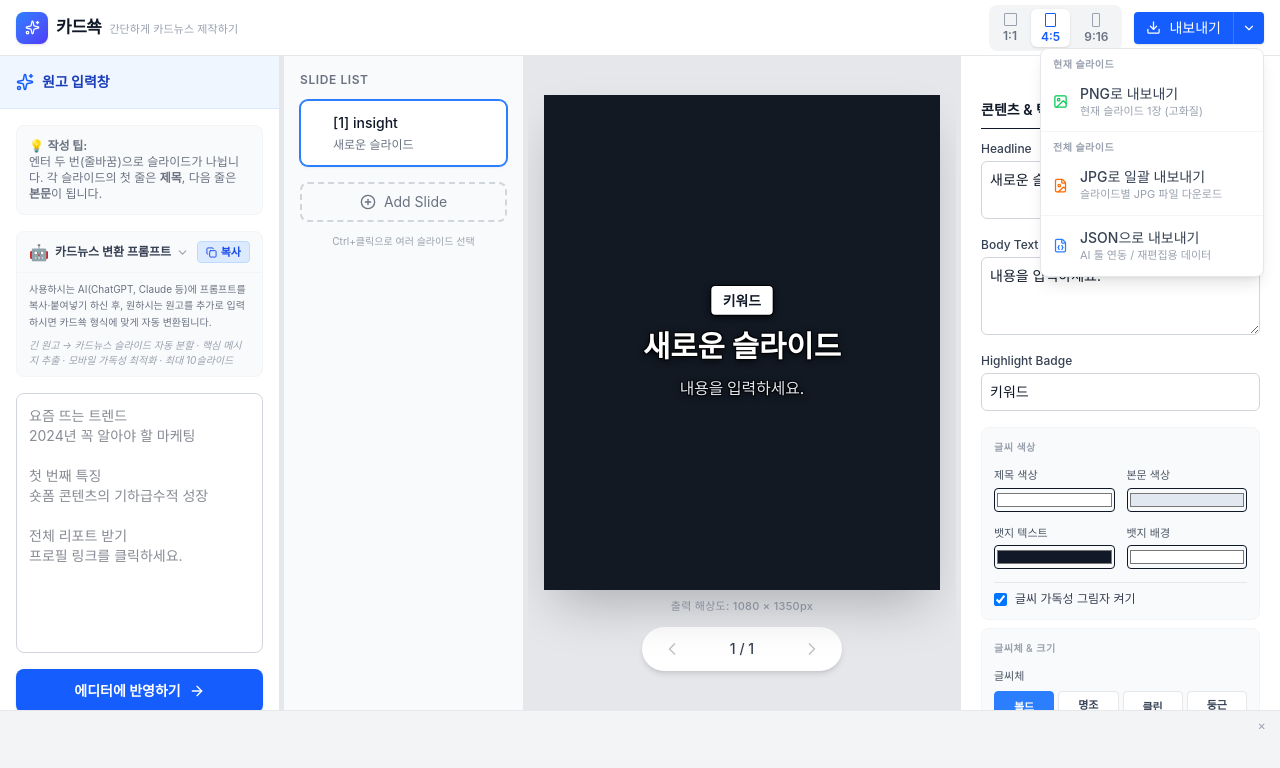
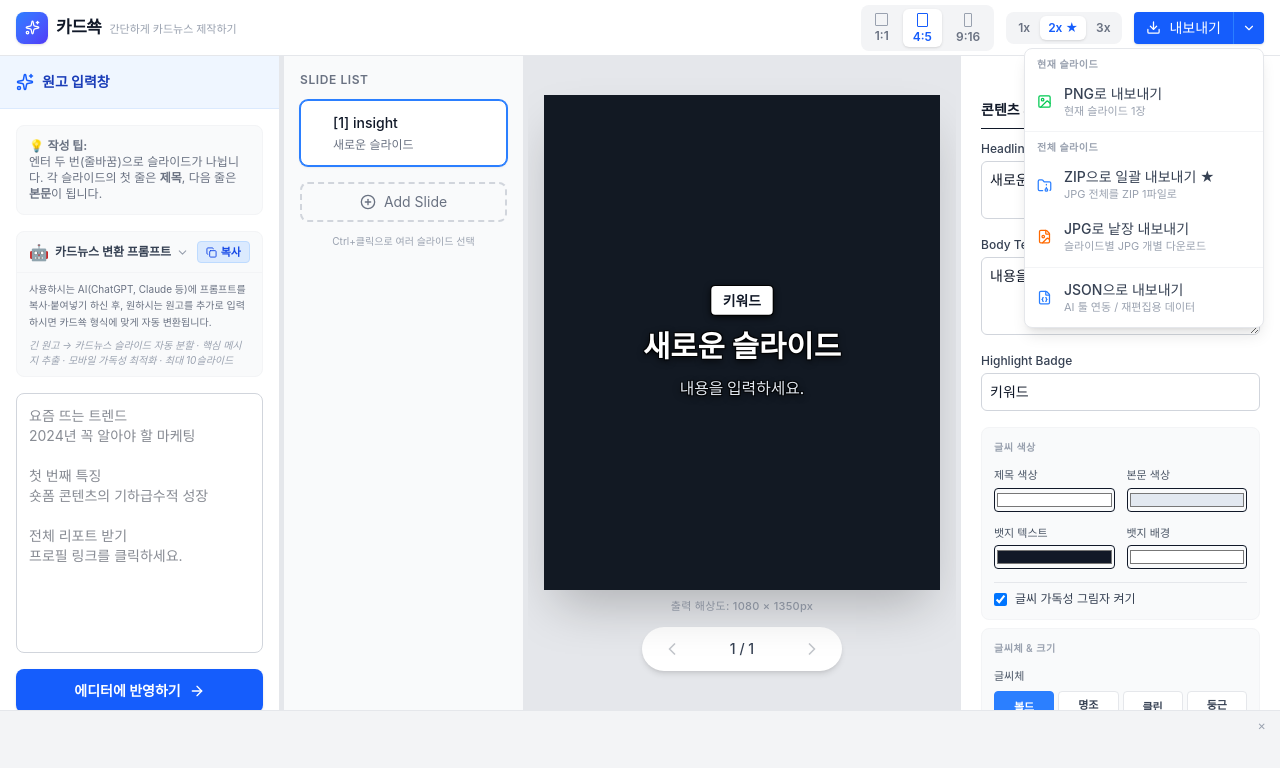
Before and after one commit to chorea0408-png/CARDSSOK, a React (Vite) app: page / in a window 1280 px wide. Both pictures are taken after a click on the button 1248 px from the left and 27 px from the top of the page. Shown: the top 768 px of the page. Built offline with nearby package versions, Linux system fonts and the light colour scheme.

Commit message:
Update Header.tsx

```diff
--- a/src/components/Header.tsx
+++ b/src/components/Header.tsx
@@ -1,27 +1,40 @@
 import React, { useState, useRef, useEffect } from 'react';
 import { useEditorStore } from '../store';
-import { Download, Sparkles, ChevronDown, FileJson, Image, FileImage } from 'lucide-react';
-import { SlideRatio, SLIDE_SIZE_PRESETS } from '../types';
+import { Download, Sparkles, ChevronDown, FileJson, Image, FileImage, FolderArchive } from 'lucide-react';
+import { ExportQuality, SlideRatio, SLIDE_SIZE_PRESETS } from '../types';
 import { clsx } from 'clsx';
 import { ExportAdModal } from './ExportAdModal';
 
-// w/h는 버튼 아이콘 표시용 크기 (실제 비율 반영)
 const RATIO_BUTTONS: { ratio: SlideRatio; iconW: number; iconH: number }[] = [
   { ratio: '1:1',  iconW: 13, iconH: 13 },
   { ratio: '4:5',  iconW: 11, iconH: 14 },
   { ratio: '9:16', iconW: 8,  iconH: 14 },
 ];
 
+const QUALITY_OPTIONS: { value: ExportQuality; label: string; desc: string }[] = [
+  { value: '1x', label: '1x',  desc: '빠른 미리보기' },
+  { value: '2x', label: '2x ★', desc: '권장 고화질'   },
+  { value: '3x', label: '3x',  desc: '최고화질'       },
+];
+
 export const Header: React.FC = () => {
-  const { project, selectedSlideId, exportJSON, exportPNG, exportAllJPG, slideRatio, setSlideRatio } = useEditorStore();
+  const {
+    project, selectedSlideId,
+    exportJSON, exportPNG, exportAllJPG, exportAllZIP,
+    slideRatio, setSlideRatio,
+    exportQuality, setExportQuality,
+  } = useEditorStore();
+
   const [dropdownOpen, setDropdownOpen] = useState(false);
   const [isExporting, setIsExporting] = useState(false);
+  const [exportProgress, setExportProgress] = useState('');
   const dropdownRef = useRef<HTMLDivElement>(null);
 
-  // 광고 모달 상태
-  const [adModal, setAdModal] = useState<{ open: boolean; type: 'png' | 'jpg' | null; label: string }>({
-    open: false, type: null, label: '',
-  });
+  const [adModal, setAdModal] = useState<{
+    open: boolean;
+    type: 'png' | 'jpg' | 'zip' | null;
+    label: string;
+  }>({ open: false, type: null, label: '' });
 
   useEffect(() => {
     const handler = (e: MouseEvent) => {
@@ -33,29 +46,36 @@ export const Header: React.FC = () => {
     return () => document.removeEventListener('mousedown', handler);
   }, []);
 
-  // 실제 export 실행 (광고 모달 확인 후 호출)
-  const runExport = async (type: 'json' | 'png' | 'jpg') => {
+  const runExport = async (type: 'json' | 'png' | 'jpg' | 'zip') => {
     if (type === 'json') { exportJSON(); return; }
     setIsExporting(true);
+    const labels: Record<string, string> = { png: 'PNG 저장 중…', jpg: 'JPG 저장 중…', zip: 'ZIP 만드는 중…' };
+    setExportProgress(labels[type]);
     try {
       if (type === 'png') await exportPNG(selectedSlideId);
       if (type === 'jpg') await exportAllJPG();
+      if (type === 'zip') await exportAllZIP();
     } finally {
       setIsExporting(false);
+      setExportProgress('');
     }
   };
 
-  // export 버튼 클릭 시 → JSON은 바로, 이미지는 광고 모달 먼저
-  const handleExport = (type: 'json' | 'png' | 'jpg') => {
+  const handleExport = (type: 'json' | 'png' | 'jpg' | 'zip') => {
     setDropdownOpen(false);
     if (type === 'json') { runExport('json'); return; }
-    const label = type === 'png' ? 'PNG 다운로드' : 'JPG 일괄 다운로드';
-    setAdModal({ open: true, type, label });
+    const labelMap: Record<string, string> = {
+      png: 'PNG 다운로드',
+      jpg: 'JPG 일괄 다운로드',
+      zip: 'ZIP 일괄 다운로드',
     };
+    setAdModal({ open: true, type: type as 'png' | 'jpg' | 'zip', label: labelMap[type] });
+  };
+
+  const preset = SLIDE_SIZE_PRESETS[slideRatio];
 
   return (
     <>
-    {/* 소프트 인터스티셜 광고 모달 */}
       {adModal.open && adModal.type && (
         <ExportAdModal
           exportLabel={adModal.label}
@@ -65,23 +85,16 @@ export const Header: React.FC = () => {
       )}
 
       <header className="h-14 border-b border-gray-200 bg-white px-3 md:px-4 flex items-center justify-between shrink-0 z-20">
-      {/* 카드쑉 브랜드 */}
+        {/* 브랜드 */}
         <div className="flex items-center gap-2">
           <div className="w-8 h-8 rounded-lg bg-gradient-to-br from-blue-500 to-indigo-600 flex items-center justify-center shadow-sm shrink-0">
             <Sparkles size={15} className="text-white" />
           </div>
           <div className="flex items-baseline gap-2">
-          <span
-            className="font-extrabold text-gray-900"
-            style={{ fontSize: '17px', letterSpacing: '-0.03em' }}
-          >
+            <span className="font-extrabold text-gray-900" style={{ fontSize: '17px', letterSpacing: '-0.03em' }}>
               카드쑉
             </span>
-          {/* 서브타이틀: 모바일에서 숨김 */}
-          <span
-            className="hidden md:inline text-gray-400 font-medium"
-            style={{ fontSize: '11px', letterSpacing: '0.01em' }}
-          >
+            <span className="hidden md:inline text-gray-400 font-medium" style={{ fontSize: '11px' }}>
               간단하게 카드뉴스 제작하기
             </span>
           </div>
@@ -114,6 +127,26 @@ export const Header: React.FC = () => {
             ))}
           </div>
 
+          {/* 화질 선택 */}
+          <div className="hidden md:flex items-center gap-0.5 bg-gray-100 rounded-lg p-1">
+            {QUALITY_OPTIONS.map(({ value, label, desc }) => (
+              <button
+                key={value}
+                onClick={() => setExportQuality(value)}
+                title={`${desc} (${preset.exportW}×${preset.exportH}${value === '3x' ? ' ×1.5' : ''})`}
+                className={clsx(
+                  'px-2 py-1 rounded-md text-xs font-semibold transition-all',
+                  exportQuality === value
+                    ? 'bg-white text-blue-600 shadow-sm'
+                    : 'text-gray-500 hover:text-gray-700'
+                )}
+              >
+                {label}
+              </button>
+            ))}
+          </div>
+
+          {/* 내보내기 버튼 + 드롭다운 */}
           <div className="relative" ref={dropdownRef}>
             <div className="flex rounded shadow-sm overflow-hidden">
               <button
@@ -122,7 +155,9 @@ export const Header: React.FC = () => {
                 className="flex items-center gap-1.5 md:gap-2 px-2.5 md:px-3 py-1.5 text-sm font-medium text-white bg-blue-600 hover:bg-blue-700 transition-colors disabled:opacity-60"
               >
                 <Download size={15} />
-              <span className="hidden sm:inline">{isExporting ? '내보내는 중…' : '내보내기'}</span>
+                <span className="hidden sm:inline">
+                  {isExporting ? exportProgress : '내보내기'}
+                </span>
                 <span className="sm:hidden">{isExporting ? '…' : '저장'}</span>
               </button>
               <button
@@ -135,7 +170,28 @@ export const Header: React.FC = () => {
             </div>
 
             {dropdownOpen && (
-            <div className="absolute right-0 top-full mt-1 w-56 bg-white rounded-lg shadow-lg border border-gray-200 py-1 z-50">
+              <div className="absolute right-0 top-full mt-1 w-60 bg-white rounded-lg shadow-lg border border-gray-200 py-1 z-50">
+                {/* 화질 선택 (모바일용 — 데스크톱엔 헤더에 있음) */}
+                <div className="md:hidden px-3 py-2 border-b border-gray-100">
+                  <p className="text-[10px] font-semibold text-gray-400 uppercase tracking-wider mb-1.5">화질</p>
+                  <div className="flex gap-1">
+                    {QUALITY_OPTIONS.map(({ value, label }) => (
+                      <button
+                        key={value}
+                        onClick={() => setExportQuality(value)}
+                        className={clsx(
+                          'flex-1 py-1 text-xs font-semibold rounded border transition-all',
+                          exportQuality === value
+                            ? 'bg-blue-500 text-white border-blue-500'
+                            : 'bg-white text-gray-600 border-gray-200 hover:border-blue-300'
+                        )}
+                      >
+                        {label}
+                      </button>
+                    ))}
+                  </div>
+                </div>
+
                 <p className="px-3 py-1 text-[10px] font-semibold text-gray-400 uppercase tracking-wider">현재 슬라이드</p>
                 <button
                   onClick={() => handleExport('png')}
@@ -144,20 +200,32 @@ export const Header: React.FC = () => {
                   <Image size={15} className="text-green-500" />
                   <div className="text-left">
                     <div className="font-medium">PNG로 내보내기</div>
-                  <div className="text-[11px] text-gray-400">현재 슬라이드 1장 (고화질)</div>
+                    <div className="text-[11px] text-gray-400">현재 슬라이드 1장</div>
                   </div>
                 </button>
 
                 <div className="border-t border-gray-100 my-1" />
                 <p className="px-3 py-1 text-[10px] font-semibold text-gray-400 uppercase tracking-wider">전체 슬라이드</p>
+
+                <button
+                  onClick={() => handleExport('zip')}
+                  className="w-full flex items-center gap-3 px-3 py-2 text-sm text-gray-700 hover:bg-gray-50 transition-colors"
+                >
+                  <FolderArchive size={15} className="text-blue-500" />
+                  <div className="text-left">
+                    <div className="font-medium">ZIP으로 일괄 내보내기 ★</div>
+                    <div className="text-[11px] text-gray-400">JPG 전체를 ZIP 1파일로</div>
+                  </div>
+                </button>
+
                 <button
                   onClick={() => handleExport('jpg')}
                   className="w-full flex items-center gap-3 px-3 py-2 text-sm text-gray-700 hover:bg-gray-50 transition-colors"
                 >
                   <FileImage size={15} className="text-orange-500" />
                   <div className="text-left">
-                  <div className="font-medium">JPG로 일괄 내보내기</div>
-                  <div className="text-[11px] text-gray-400">슬라이드별 JPG 파일 다운로드</div>
+                    <div className="font-medium">JPG로 낱장 내보내기</div>
+                    <div className="text-[11px] text-gray-400">슬라이드별 JPG 개별 다운로드</div>
                   </div>
                 </button>
 
```
Lines whose indentation alone changed are shown as unchanged.
